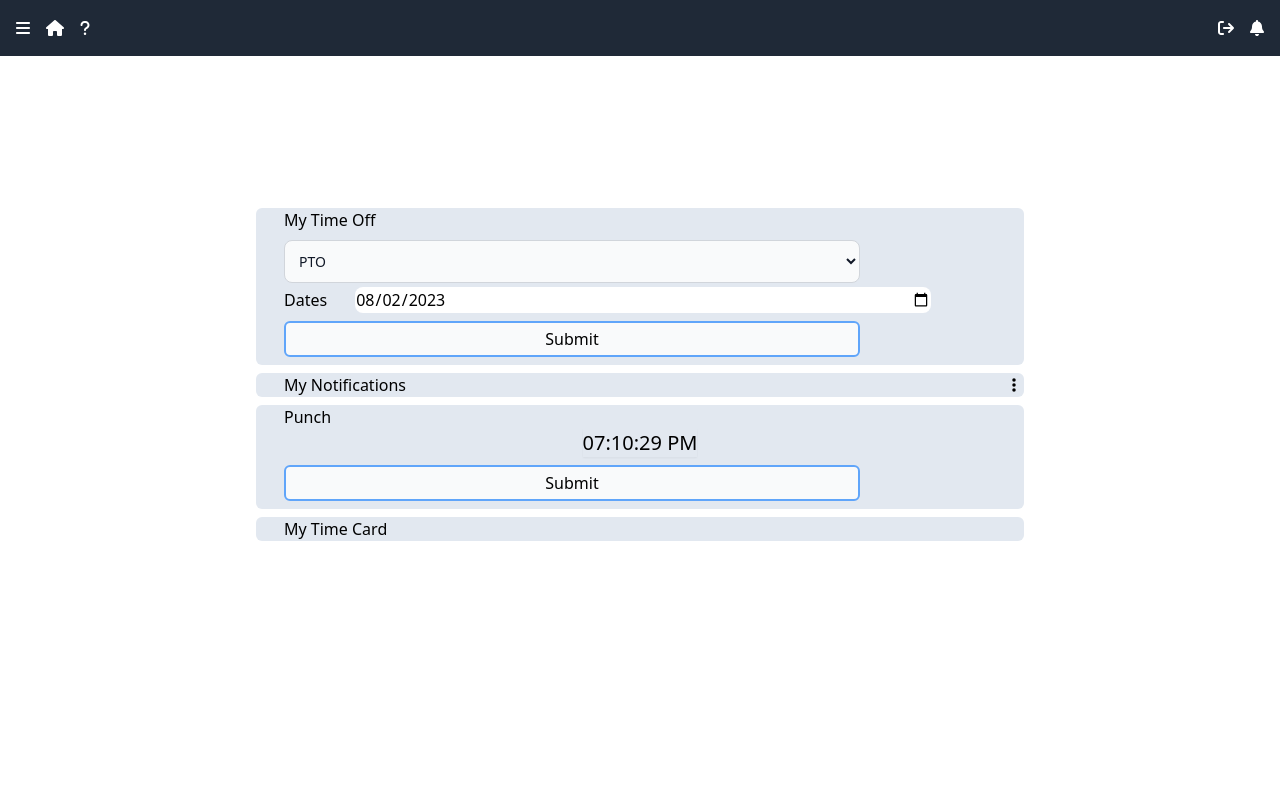
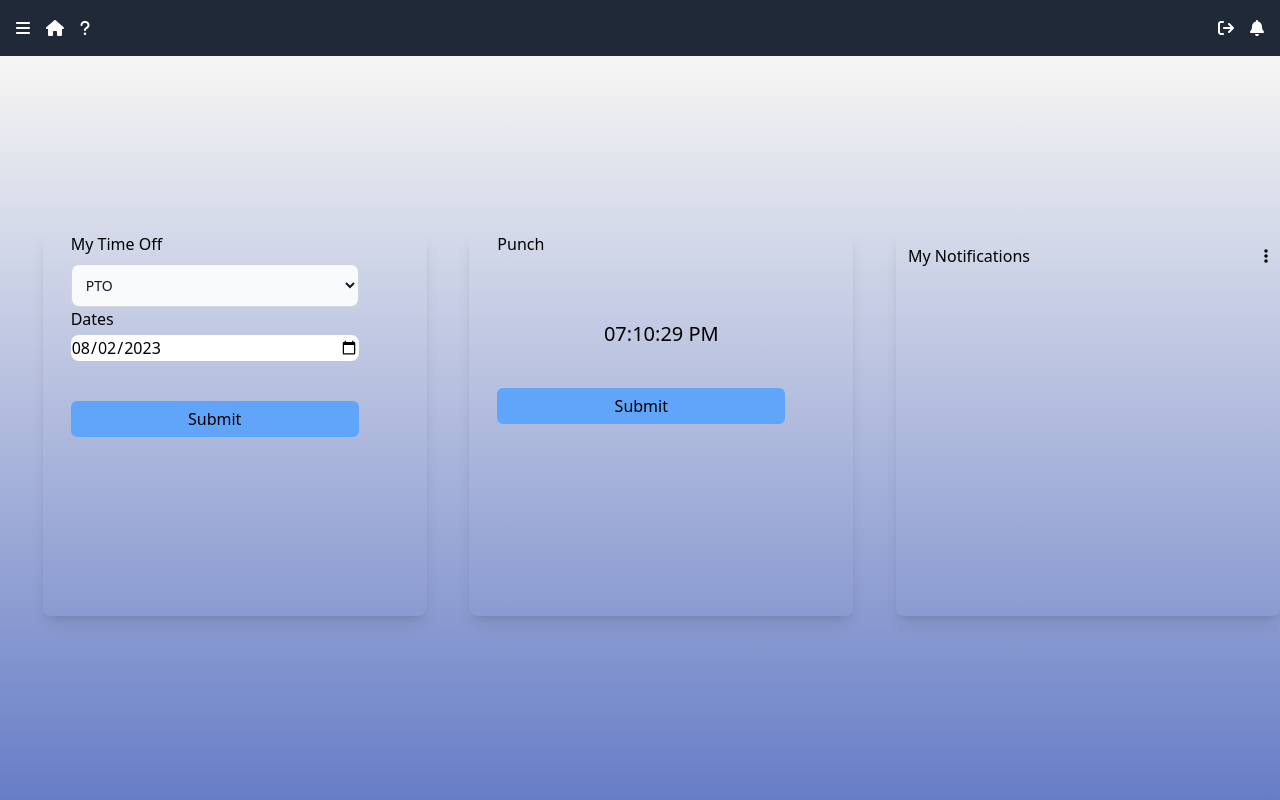
Before and after one commit to MrRamPoudel/EmployeePayroll, an Angular app in the folder ClientApp/: page /home in a window 1280 px wide. Shown: the top 800 px of the page. Built offline with nearby package versions, Linux system fonts and the light colour scheme; sample sign-in values are in the browser's storage.

Commit message:
Add background gradient

```diff
--- a/ClientApp/src/app/home/home.component.html
+++ b/ClientApp/src/app/home/home.component.html
@@ -1,39 +1,31 @@
-<div class="md:px-64">
-    <div class="grid med:grid-cols-4 sm:grid-rows-1 gap-2 md:mt-36 py-2" >
-        <div class="col bg-slate-200 rounded-md ">
+<div class="flex min-h-screen flex-wrap bg-gradient-to-t from-blue-800 to-whitish">
+    <div class="w-96 h-96 xl:ml-auto md:ml-10 md:mt-4 xl:mt-44 rounded-lg shadow-lg">
         <h1 class="ml-7">My Time Off</h1>
         <select id="countries" class="ml-7 mt-2 bg-gray-50 border border-gray-300 text-gray-900 text-sm rounded-lg focus:ring-blue-500 focus:border-blue-500 block w-3/4 p-2.5 dark:bg-gray-700 dark:border-gray-600 dark:placeholder-gray-400 dark:text-white dark:focus:ring-blue-500 dark:focus:border-blue-500">
             <option value="PTO">PTO</option>
             <option value="CA">UPT</option>
             <option value="FR">Leave</option>
         </select>
-            <label for="" class="ml-7 w-3/4"> Dates</label>
+        <label for="" class="ml-7 w-3/4 block"> Dates</label>
         <input class="dark:bg-gray-700 rounded-lg w-3/4 ml-7 mt-1 dark:text-white" type="date" id="start" name="trip-start" [value]="getDate()" [min]="getDate()"/>
-            <div class="flex">
-                <button type="submit" class="bg-gray-50 rounded-md p-1 w-3/4 ml-7 border-blue-400  border-2 mt-2 hover:bg-blue-400 mb-2">Submit</button>
+        <button type="submit" class="hover:bg-blue-950 rounded-md p-1 w-3/4 ml-7 border-blue-400  border-2 mt-10 bg-blue-400 mb-2">Submit</button>
+    </div>
+    <div class="w-96 h-96 xl:ml-auto md:ml-10 xl:mt-44 rounded-lg shadow-lg">
+      <h1 class="ml-7">Punch</h1>
+      <div>
+          <h1 class="text-xl  m-auto text-center mt-16">
+              {{time | date:'hh:mm:ss a'}}
+          </h1>
+      </div>
+      <button type="submit" class="bg-blue-400 rounded-md p-1 w-3/4 ml-7 border-blue-400 border-2 hover:bg-blue-950 mb-2 mt-10">Submit</button>
+    </div>
+     <div class="w-96 h-96 md:ml-auto xl:mt-44 md:mt-4 rounded-lg shadow-lg">
+        <div class="flex justify-between">
+            <h1 class="mx-3 mt-3">My Notifications</h1>
+            <fa-icon [icon] = "verticalEllipsis" class="mx-3 mt-3"></fa-icon>
         </div>
      </div>
-        <div class="col grid grid-cols-3 bg-slate-200 rounded-md">
-           <h1 class="col col-start-1 col-end-3 ml-7">My Notifications</h1>
-            <fa-icon [icon] = "verticalEllipsis" class="col col-start-3 text-right pr-2"></fa-icon>
-
-        </div>
-        <div class="col bg-slate-200 rounded-md grid grid-cols-1">
-            <div class="col">
-                <h1 class="ml-7">Punch</h1>
-            </div>
-            <div class="col grid grid-cols-3">
-                <h1 class=" col col-start-2 col-end-2 row-end-1 text-xl shadow-sm m-auto text-center">
-                    {{time | date: 'hh:mm:ss a'}}
-                </h1>
-
-            </div>
-            <div class="col">
-                <button type="submit" class="bg-gray-50 rounded-md p-1 w-3/4 ml-7 border-blue-400  border-2 mt-2 hover:bg-blue-400 mb-2">Submit</button>
+      <div class="w-96 h-96 md:ml-auto xl:mt-44 rounded-lg shadow-lg xl:mr-4">
+        <h1 class="mx-3 mt-3">My Time Card</h1>
     </div>
     </div>
-             <div class="col grid grid-cols-1 bg-slate-200 rounded-md">
-                <h1 class="col col-start-1 col-end-3 ml-7">My Time Card</h1>
-               </div>
-    </div>
-</div>
--- a/ClientApp/tailwind.config.js
+++ b/ClientApp/tailwind.config.js
@@ -8,6 +8,9 @@ module.exports = {
       },
       screens:{
         'med': '1470px'
+      },
+      colors:{
+        'whitish':'#f7f6f4'
       }
     },
   },
```
Lines whose indentation alone changed are shown as unchanged.
